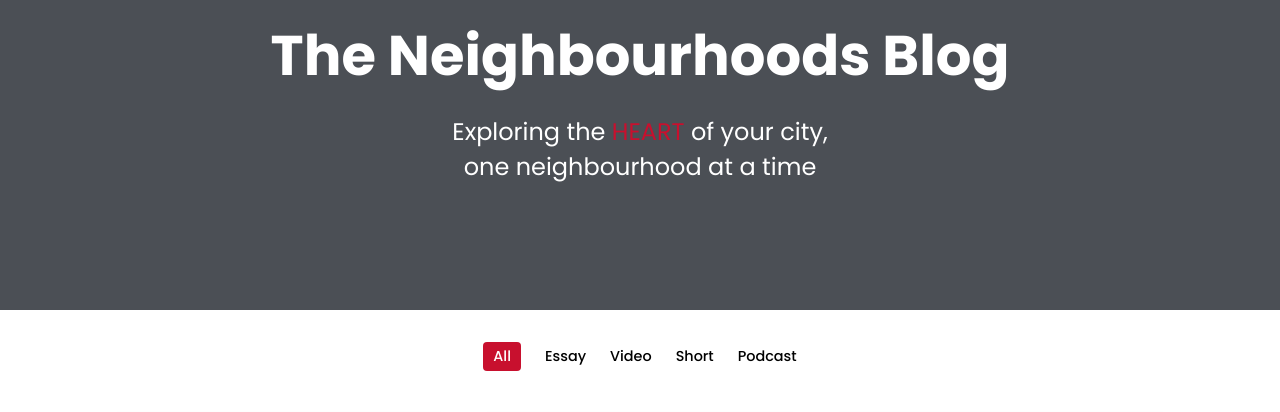
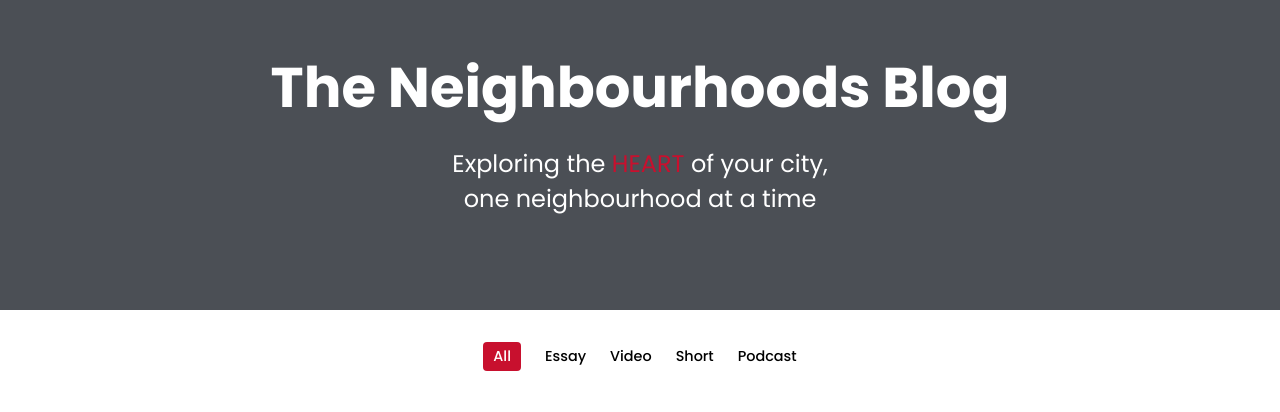
Before and after one commit to Ken-Staples/TheNeighbourhoodsBlog, a plain HTML site: page index.html in a window 1280 px wide. Shown: the part 130-542 px from the top of the page. Drawn offline with nearby package versions, Linux system fonts and the light colour scheme.

Commit message:
Add files via upload

```diff
--- a/css/style.css
+++ b/css/style.css
@@ -34,7 +34,7 @@ img {
 }
 
 section {
-  padding: 3rem 0 2rem;
+  padding: 7rem 0 2rem;
 }
 
 .container {
```
